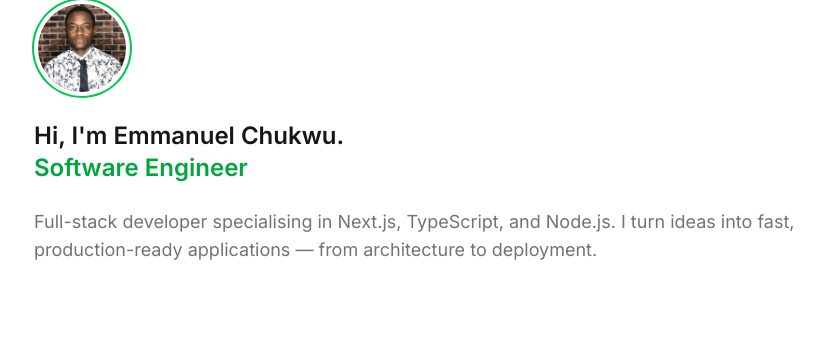
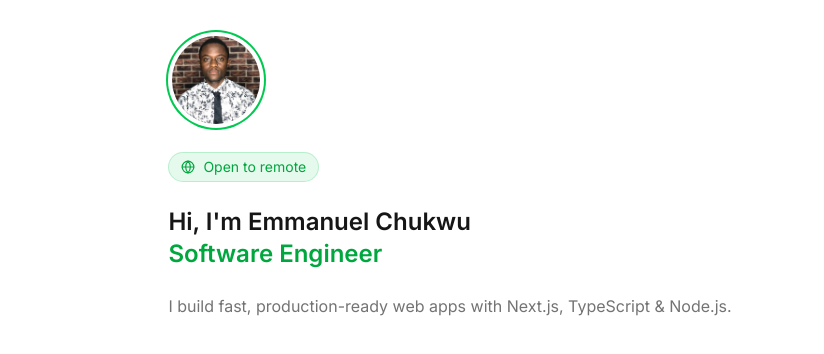
Before and after one commit to emdevbuilds/portfolio, a Next.js app: page / in a window 1280 px wide. Shown: the top 354 px of the page, without its empty margins (190-1014 px from the left). Built offline with nearby package versions, Linux system fonts and the light colour scheme.

Commit message:
added remote pill in the hero section

```diff
--- a/src/app/layout.tsx
+++ b/src/app/layout.tsx
@@ -41,7 +41,7 @@ export default function RootLayout({
     >
       <body className="min-h-full flex flex-col">
         {/* <Navbar /> */}
-        <div className="mx-auto max-w-7xl px-6 sm:px-32 lg:px-56">
+        <div className="mx-auto max-w-7xl px-6 pt-8 sm:px-32 lg:px-52">
           {children}
         </div>
         <Analytics />
--- a/src/app/page.tsx
+++ b/src/app/page.tsx
@@ -3,6 +3,7 @@
 // import Image from "next/image";
 import Typewriter from "typewriter-effect";
 import ZoomableImage from "@/components/ZoomableImage";
+import { Globe } from "lucide-react";
 
 export default function Home() {
   return (
@@ -14,18 +15,15 @@ export default function Home() {
             alt="Emmanuel Chukwu"
             className="rounded-full ring-2 ring-green-500 p-1 w-24 h-24"
           />
-          {/* <Image
-            src="/emmanuel.jpg"
-            alt="Emmanuel Chukwu"
-            width={150}
-            height={150}
-            priority
-            className="rounded-full ring-2 ring-green-500 p-1 cursor-zoom-in"
-          /> */}
+        </div>
+
+        <div className="flex w-fit items-center gap-2 rounded-full border border-green-500/20 bg-green-500/10 px-3 py-1 text-sm text-green-600 dark:text-green-400">
+          <Globe size={14} />
+          <span>Open to remote</span>
         </div>
 
         <h1 className="text-2xl font-semibold leading-8 tracking-normal text-primary">
-          Hi, I&apos;m Emmanuel Chukwu. <br />
+          Hi, I&apos;m Emmanuel Chukwu <br />
           <span className="text-green-600">
             <Typewriter
               onInit={(typewriter) => {
@@ -49,10 +47,9 @@ export default function Home() {
             />
           </span>
         </h1>
-        <p className="text-lg text-muted-foreground dark:text-zinc-400">
-          Full-stack developer specialising in Next.js, TypeScript, and Node.js.
-          I turn ideas into fast, production-ready applications — from
-          architecture to deployment.
+        <p className="text-base text-muted-foreground dark:text-zinc-400">
+          I build fast, production-ready web apps with Next.js, TypeScript &
+          Node.js.
         </p>
       </div>
     </main>
```
